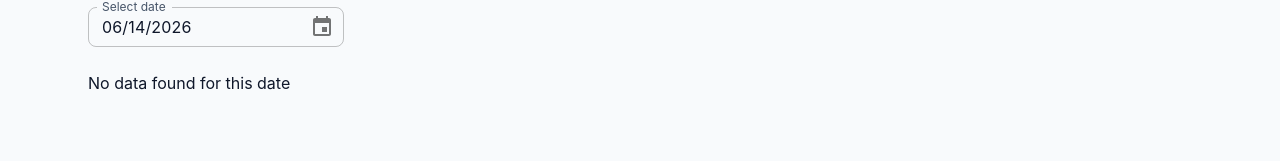
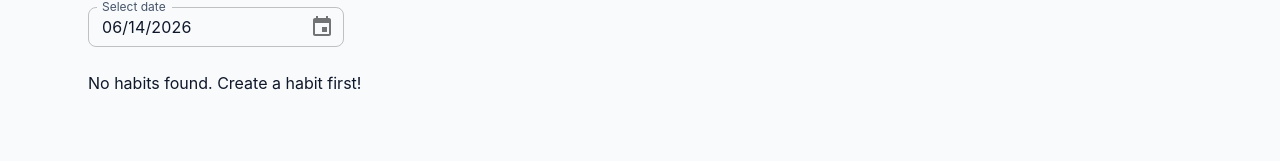
Before and after one commit to NghiaDPTWorkk/habit-hub, a React (Vite) app in the folder fe/: page /checkins in a window 1280 px wide. Shown: the part 197-358 px from the top of the page. Built offline with nearby package versions, Linux system fonts and the light colour scheme.

Commit message:
feat: HH-9 - history page datepicker (#42)

```diff
--- a/fe/src/features/checkins/components/CheckinsPage.tsx
+++ b/fe/src/features/checkins/components/CheckinsPage.tsx
@@ -6,39 +6,26 @@ import { pxToRem } from '@/utils'
 import { useBoundStore } from '@/store'
 import { useCheckinStore } from '../hooks'
 import { CHECKIN_CONTENT } from '../constants'
-import { CheckinHistoryCard } from './CheckinHistoryCard'
+import type { Habit } from '@/types'
+import { CheckinItemCard } from './CheckinItemCard'
+import { MultiCountModal } from './MultiCountModal'
 
 const VARIANT_H5 = 'h5'
 const VARIANT_BODY2 = 'body2'
 const VARIANT_BODY1 = 'body1'
 const COLOR_TEXT_SECONDARY = 'text.secondary'
 const PICKER_LABEL = 'Select date'
-const EMPTY_MESSAGE = 'No data found for this date'
+const STATUS_ACTIVE = 'Active'
 
 export const CheckinsPage: React.FC = () => {
   const [selectedDate, setSelectedDate] = useState<Dayjs | null>(dayjs())
-  const { checkinsByDate } = useCheckinStore()
+  const [modalHabit, setModalHabit] = useState<Habit | null>(null)
+  const { getCheckinByHabitAndDate } = useCheckinStore()
   const habits = useBoundStore((state) => state.habits)
 
   const dateStr = selectedDate?.format('YYYY-MM-DD') ?? ''
 
-  const records = useMemo(() => {
-    const dateCheckins = checkinsByDate[dateStr] ?? []
-    return dateCheckins
-      .map((checkin) => {
-        const habit = habits.find((h) => h.id === checkin.habitId)
-        if (!habit) return null
-        return {
-          id: checkin.id,
-          habitName: habit.name,
-          category: habit.category,
-          targetPerDay: habit.targetPerDay,
-          completedCount: checkin.completedCount,
-          status: checkin.status,
-        }
-      })
-      .filter((r): r is NonNullable<typeof r> => r !== null)
-  }, [checkinsByDate, dateStr, habits])
+  const activeHabits = useMemo(() => habits.filter((h) => h.status === STATUS_ACTIVE), [habits])
 
   return (
     <Box sx={{ p: 3 }}>
@@ -58,17 +45,35 @@ export const CheckinsPage: React.FC = () => {
         />
       </Box>
 
-      {records.length === 0 ? (
+      {activeHabits.length === 0 ? (
         <Typography variant={VARIANT_BODY1} color={COLOR_TEXT_SECONDARY}>
-          {EMPTY_MESSAGE}
+          {CHECKIN_CONTENT.PLACEHOLDERS.NO_HABITS}
         </Typography>
       ) : (
         <Box sx={{ display: 'flex', flexDirection: 'column', gap: 2 }}>
-          {records.map(({ id, ...rest }) => (
-            <CheckinHistoryCard key={id} {...rest} />
+          {activeHabits.map((habit) => (
+            <CheckinItemCard
+              key={habit.id}
+              habit={habit}
+              checkin={getCheckinByHabitAndDate(habit.id, dateStr)}
+              today={dateStr}
+              onOpenModal={() => setModalHabit(habit)}
+            />
           ))}
         </Box>
       )}
+
+      <MultiCountModal
+        open={!!modalHabit}
+        onClose={() => setModalHabit(null)}
+        habitId={modalHabit?.id ?? 0}
+        habitName={modalHabit?.name ?? ''}
+        targetPerDay={modalHabit?.targetPerDay ?? 1}
+        date={dateStr}
+        currentCount={
+          modalHabit ? (getCheckinByHabitAndDate(modalHabit.id, dateStr)?.completedCount ?? 0) : 0
+        }
+      />
     </Box>
   )
 }
```
